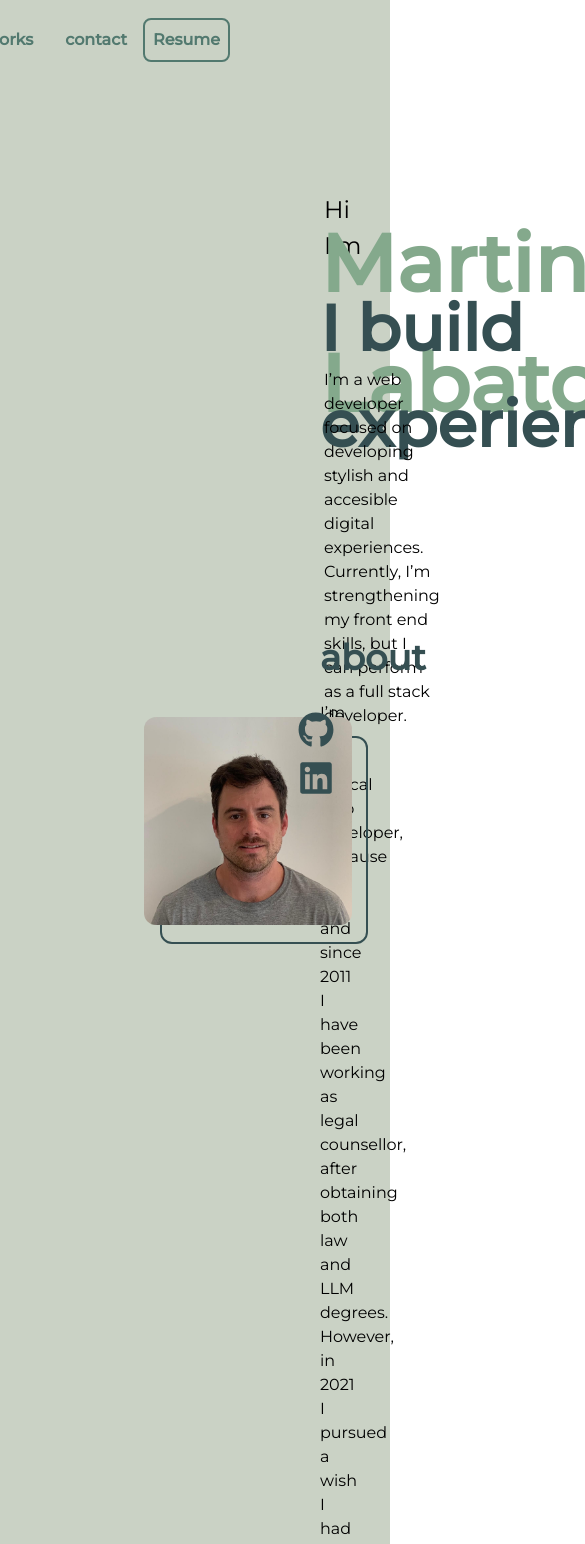
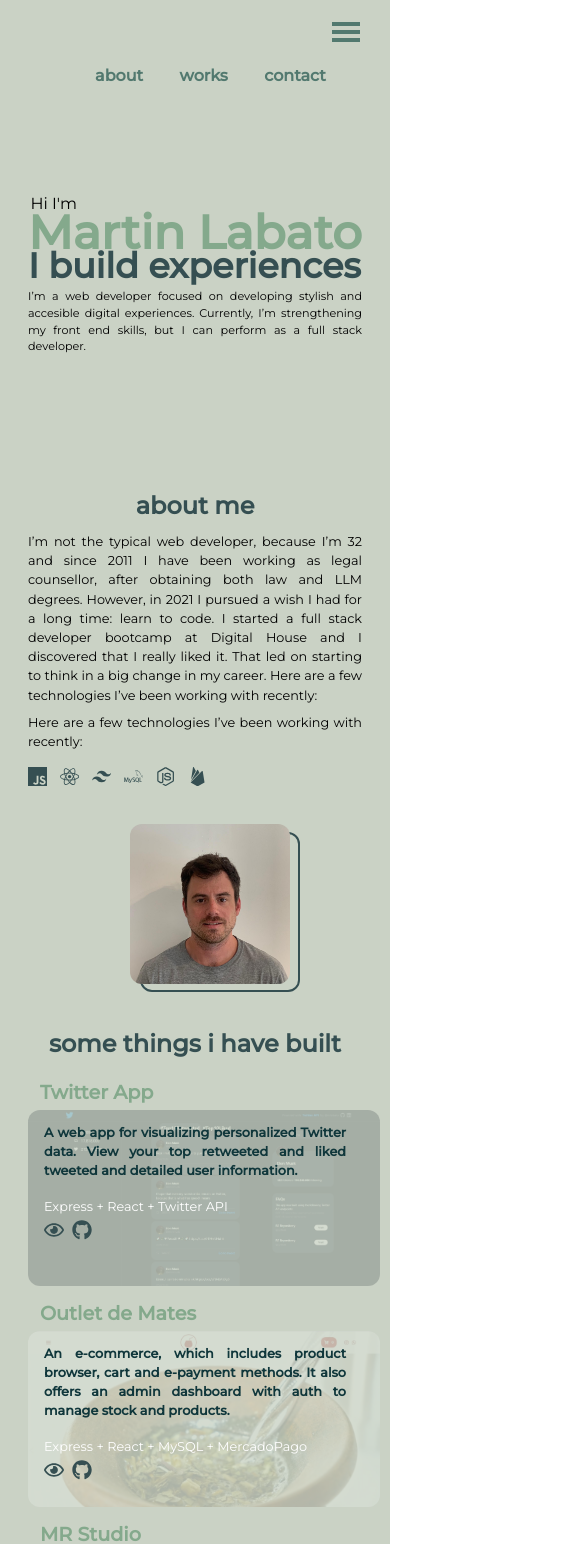
Before and after one commit to mlabato/portfolio-mlabato, a React (Create React App) app: page / in a window 390 px wide. Shown: the top 1544 px of the page, 585 px wide, since content can reach past the window. Built offline with nearby package versions, Linux system fonts and the light colour scheme.

Commit message:
Mobile mode added

```diff
--- a/src/App.js
+++ b/src/App.js
@@ -13,7 +13,7 @@ function App() {
 
 
   return (
-    <section className="font-montserrat bg-[#CAD2C5] h-[2350px] ">
+    <section className="font-montserrat bg-[#CAD2C5] w-full h-[2150px] ">
       <Navbar />
       <IntroSection />
       <AboutSection />
--- a/src/components/sections/AboutSection.js
+++ b/src/components/sections/AboutSection.js
@@ -23,10 +23,10 @@ const AboutSection = () => {
 
   return (
     <article
-      className="mx-[20rem] relative top-[30rem] animate-opacityChangeX">
-      <Title text={"about"} />
-      <div className="flex flex-row my-[1rem]">
-        <p className="w-2/3 text-justify">
+      className="mx-[1.75rem] desktop:mx-[20rem] relative top-[20rem] desktop:top-[30rem] animate-opacityChangeX">
+      <Title text={"about me"} />
+      <div className="flex desktop:flex-row my-[0.5rem] desktop:my-[1rem]">
+        <p className=" text-[0.8rem] desktop:w-2/3 desktop:text-[1rem] text-justify">
           I’m not the typical web developer, because I’m 32 and since 2011 I
           have been working as legal counsellor, after obtaining both law and
           LLM degrees. However, in 2021 I pursued a wish I had for a long time:
@@ -36,15 +36,15 @@ const AboutSection = () => {
           been working with recently:
         </p>
 
-        <div className="absolute border-2 border-[#354F52] mx-[4rem] -right-[7rem] top-[6.5rem] w-[13rem] h-[13rem] hover:-right-[6.8rem] hover:top-[6.2rem] ease-in-out duration-300 rounded-xl my-auto" />
+        <div className="absolute border-2 border-[#354F52] mx-[4rem] desktop:-right-[7rem] desktop:top-[6.5rem] w-[10rem] h-[10rem] top-[21.5rem] -right-[0.1rem] desktop:w-[13rem] desktop:h-[13rem] desktop:hover:-right-[6.8rem] desktop:hover:top-[6.2rem] ease-in-out duration-300 rounded-xl my-auto" />
 
-        <div className="absolute bg-profile-picture bg-cover w-[13rem] h-[13rem] -right-[2rem] top-[5.3rem] rounded-xl " />
+        <div className="absolute bg-profile-picture bg-cover w-[10rem] h-[10rem] desktop:w-[13rem] desktop:h-[13rem] top-[21rem] right-[4.5rem]     desktop:-right-[2rem] desktop:top-[5.3rem] rounded-xl " />
       </div>
 
-      <p className="w-3/5  text-justify">
+      <p className="text-[0.8rem] desktop:w-3/5 desktop:text-[1rem]  text-justify">
         Here are a few technologies I’ve been working with recently:
       </p>
-      <div className="flex flex-row text-[2rem] my-[1rem] text-[#354F52]">
+      <div className="flex flex-row text-[1.2rem]  desktop:text-[2rem]   my-[1rem] text-[#354F52]">
         {iteratedIcons}
       </div>
     </article>
--- a/src/components/sections/ContactSection.js
+++ b/src/components/sections/ContactSection.js
@@ -9,9 +9,9 @@ const ContactSection = (props) => {
 
 
   return (
-    <article className="mx-[20rem] my-[5rem] relative top-[30rem] flex flex-col" >
-      <Title text={"get in touch"} />
-      <p className="text-[#354F52]  my-[1rem] text-justify">
+    <article className=" mx-[1.75rem] desktop:mx-[20rem] my-[5rem] relative top-[32rem] flex flex-col" >
+      <Title text={"let's talk!"} />
+      <p className="text-[#354F52] text-[0.8rem] desktop:text-[1rem] my-[1rem] text-justify">
         As I previosly said, while I keep strengthening my skills, I'm keen on
         getting my first job as a web developer, so wheter you have a question,
         you liked my job or just want to say hi, contact me and I'll get back to
--- a/src/components/sections/Footer.js
+++ b/src/components/sections/Footer.js
@@ -1,7 +1,7 @@
 
 const Footer = () => {
     return(
-        <article className="mx-[20rem] mt-[6rem] relative top-[30rem] flex justify-center">
+        <article className=" mx-[1.75rem] desktop:mx-[20rem] mt-[6rem] relative top-[35rem] flex justify-center text-[0.8rem] desktop:text-[1rem]">
          <a href="https://github.com/mlabato/portfolio-mlabato" className="text-[#354F52] hover:text-[#84A98C] duration-300 text-center font-semibold">Designed & built by Martin Labato</a>
         </article>
     )
--- a/src/components/sections/IntroSection.js
+++ b/src/components/sections/IntroSection.js
@@ -1,14 +1,18 @@
 const IntroSection = () => {
   return (
-    <article className="ml-[20rem] mr-[15rem] relative top-[12rem] mb-[5rem] animate-opacityChangeY">
-      <div className="text-[1.5rem] ml-[0.25rem]  ">Hi I'm</div>
-      <div className="absolute top-[0.75rem] font-extrabold text-[5rem] text-[#84A98C]">
+    <article className=" mx-[1.75rem]  desktop:ml-[20rem] desktop:mr-[15rem] relative top-[8rem] desktop:top-[12rem] mb-[5rem] animate-opacityChangeY">
+
+      <div className=" desktop:text-[1.5rem] ml-[0.15rem]  ">Hi I'm</div>
+
+      <div className="absolute  top-[0.4rem]  desktop:top-[0.75rem] font-extrabold desktop:text-[5rem] text-[2.93rem]  text-[#84A98C]">
         Martin Labato
       </div>
-      <div className="absolute top-[5.5rem] font-extrabold text-[4rem] text-[#354F52]">
+
+      <div className="absolute  top-[3rem]  desktop:top-[5.5rem] font-extrabold desktop:text-[4rem] text-[2.18rem] text-[#354F52]">
         I build experiences
       </div>
-      <p className="mr-[9rem] ml-[0.25rem] absolute top-[11rem]">
+
+      <p className="   desktop:mr-[9rem] desktop:ml-[0.25rem] absolute top-[6rem] desktop:top-[11rem] text-[0.7rem]  text-justify desktop:text-left desktop:text-[1rem]">
         I’m a web developer focused on developing stylish and accesible digital
         experiences. Currently, I’m strengthening my front end skills, but I can
         perform as a full stack developer.
--- a/src/components/sections/Navbar.js
+++ b/src/components/sections/Navbar.js
@@ -1,5 +1,7 @@
 import { useState, useEffect } from "react";
 import Button from "../ux/Button";
+import {GiHamburgerMenu} from "react-icons/gi"
+import {AiOutlineClose} from "react-icons/ai"
 
 const Navbar = () => {
   const titles = ["about", "works", "contact"];
@@ -36,14 +38,35 @@ const Navbar = () => {
     return () => window.removeEventListener("scroll", handleScroll);
   });
 
+  const [showNav, setShowNav] = useState(false)
+
+  const mobileNavbarHandler = (e) => {
+    e.preventDefault()
+      setShowNav(!showNav)
+  }
+
   return (
-    <section
-      className={`mx-[10rem] h-[5rem] flex items-center justify-end fixed top-0 left-0 right-0 ${
+    <section>
+    <article
+      className={`hidden desktop:flex mx-[10rem] h-[5rem]  items-center justify-end fixed top-0 left-0 right-0 ${
         visible ? "" : "-top-20 "
       } ease-out duration-500`}
     >
+
       {titlesIteration}
       <Button text={<a href="resume.pdf"  target="_blank">Resume</a>} classes={"animate-appear"} />
+    </article>
+    <article className=" desktop:hidden  flex flex-col items-end mx-[1.75rem] py-[1rem]">
+      {!showNav && <GiHamburgerMenu className="text-[2rem] text-[#52796F] rounded-xl  " onClick={mobileNavbarHandler}/>}
+      {showNav && <AiOutlineClose className="text-[2rem] text-[#52796F] rounded-xl  " onClick={mobileNavbarHandler}/>}
+
+
+      <div className={!showNav ? "mx-auto absolute top-[4rem] right-[3rem] ease-in-out duration-300" : "mx-auto absolute top-[4rem] -right-[20rem] ease-in-out duration-300"}>
+        {titlesIteration}
+
+      </div>
+
+    </article>
     </section>
   );
 };
--- a/src/components/sections/WorksSection.js
+++ b/src/components/sections/WorksSection.js
@@ -20,7 +20,7 @@ const workList = [
   },
   {
     name: "MR Studio",
-    description: "Landing page with contact form linked to Firebase.",
+    description: "Responsive landing page with contact form linked to Firebase database.",
     tech: "React + Tailwind + Firebase",
     image: "bg-landing-mr",
     github: "https://github.com/mlabato/mr-studio",
@@ -31,7 +31,7 @@ const workList = [
 
 
   return(
-    <article className="mx-[20rem] my-[5rem] relative top-[30rem] ">
+    <article className="mx-[1.75rem] desktop:mx-[20rem] my-[5rem] relative top-[30rem] desktop:top-[30rem] ">
         <Title text={"some things i have built"} />
 
         {
--- a/src/components/ux/ContactIcons.js
+++ b/src/components/ux/ContactIcons.js
@@ -3,7 +3,7 @@ import { FaLinkedin } from "react-icons/fa";
 
 const ContactIcons = () => {
     return(
-        <article className="fixed text-[2.25rem] right-10 bottom-10 text-[#354F52] ">
+        <article className="hidden desktop:block fixed text-[2.25rem] right-10 bottom-10 text-[#354F52] ">
           <a href="https://github.com/mlabato" alt="" className="hover:text-[#84A98C] hover:text-[2.8rem] ease-in-out duration-500 absolute bottom-10 right-4"><FaGithub className="my-[1rem]"/></a>
           <a href="https://www.linkedin.com/in/luismartinlab/" alt="" className="hover:text-[#84A98C] hover:text-[2.8rem] ease-in-out duration-500 absolute bottom-2 right-4"><FaLinkedin /></a>
         </article>
--- a/src/components/ux/Title.js
+++ b/src/components/ux/Title.js
@@ -1,6 +1,6 @@
 const Title = (props) => {
     return(
-        <div className="font-semibold text-[#354F52] text-[2.2rem]">
+        <div className="font-semibold text-[#354F52] text-[1.5rem] text-center desktop:text-[2.2rem]">
             {props.text}
         </div>
     )
--- a/src/components/ux/WorkCard.js
+++ b/src/components/ux/WorkCard.js
@@ -3,18 +3,21 @@ import { FaRegEye } from "react-icons/fa";
 
 const WorkCard = (props) => {
   return (
-    <article className="flex flex-row mb-[10rem] mt-[2rem] relative">
-      <div className="w-[45%] mb-[6rem] text-justify">
-        <div className="text-[#84A98C] text-[22px] font-semibold">
+    <article className="flex flex-row mb-[10rem] mt-[1rem] desktop:mt-[2rem] relative">
+      <div className=" desktop:w-[45%] mb-[2rem] desktop:mb-[6rem] desktop:text-justify ">
+        <div className="text-[#84A98C] text-[1.2rem]  desktop:text-[1.4rem] font-semibold ml-[0.75rem] desktop:ml-0">
           {props.name}
         </div>
 
-        <div className=" absolute w-[25rem] z-40  ">
-          <p className="bg-[#84A98C] text-[#CAD2C5] p-4 ">
+        <div className=" absolute desktop:w-[25rem] desktop:z-40 text-[0.8rem] z-40">
+          <p className="desktop:bg-[#84A98C] text-[#354F52] text-justify font-semibold desktop:font-normal desktop:text-[#CAD2C5] p-4 contrast-150 desktop:contrast-0">
             {props.description}
           </p>
-          <p className="mt-[1rem] text-semibold text-[#354F52]">{props.tech}</p>
-          <div className="flex flex-row my-[0.25rem] text-[#354F52]">
+          <p className="ml-[1rem] desktop:ml-0 desktop:mt-[1rem] text-[#CAD2C5] desktop:text-[#354F52] contrast-200 desktop:contrast-0">
+            {props.tech}
+          </p>
+
+          <div className="flex flex-row my-[0.25rem] text-[#354F52] ml-[1rem] desktop:ml-0 ">
             <a href={props.website} className="mr-[0.5rem] text-xl">
               <FaRegEye />
             </a>{" "}
@@ -24,13 +27,14 @@ const WorkCard = (props) => {
           </div>
         </div>
       </div>
-      <div className="absolute border-2 border-[#354F52] mx-[4rem] -right-[15rem] top-[1.2rem] w-[30rem] h-[15rem] hover:-right-[14.8rem] hover:top-[1rem] ease-in-out duration-300 rounded-xl my-auto" />
+
       <div
         className={
-          "bg-cover h-[15rem] rounded-xl w-[30rem] absolute -right-[10rem] z-0 " +
+          "absolute   bg-cover  rounded-xl h-[11rem] w-[22rem] desktop:h-[15rem] desktop:w-[30rem] opacity-20 desktop:opacity-100 desktop:-right-[10rem] top-[2rem] desktop:top-0 z-20 " +
           props.image
         }
       />
+      <div className="absolute hidden desktop:block border-2 border-[#354F52] mx-[4rem]  -right-[15rem] top-[1.2rem]  h-[15rem]  w-[30rem] :hover:-right-[14.8rem] hover:top-[1rem] ease-in-out duration-300 rounded-xl my-auto" />
     </article>
   );
 };
```
